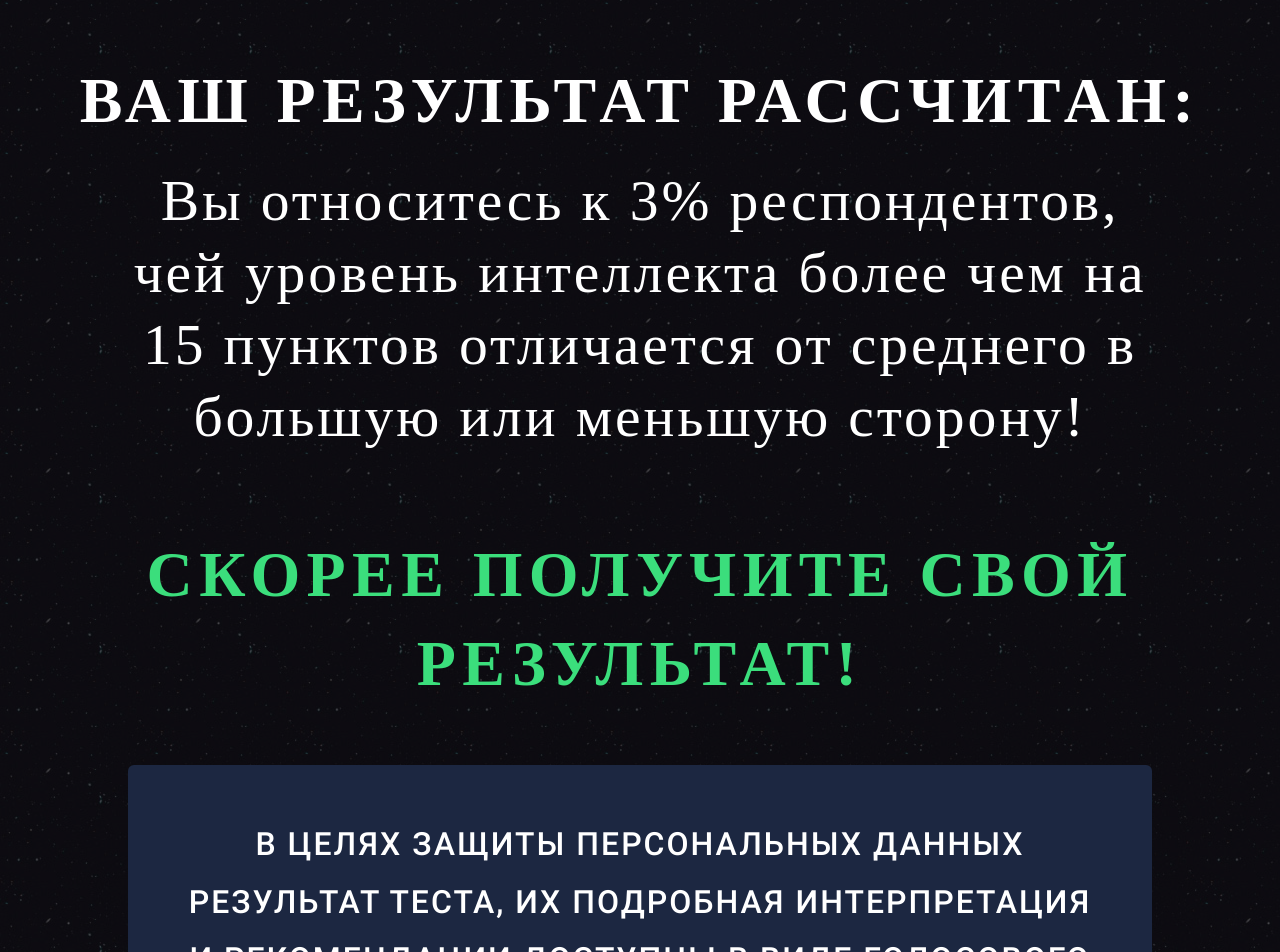
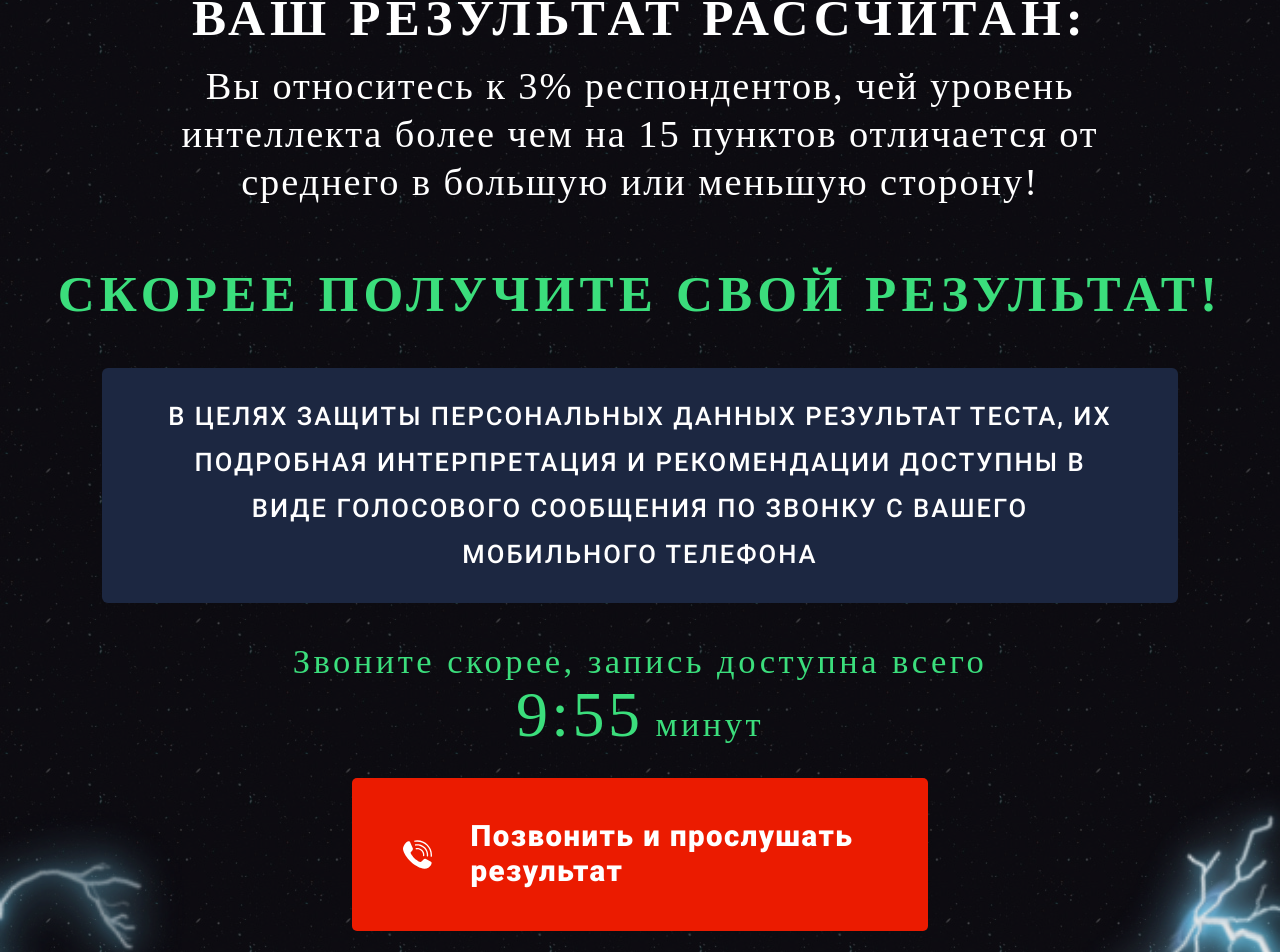
Before and after one commit to krikun1983/test-spa, a Vue app: page /result in a window 1280 px wide. Shown: the part 132-1084 px from the top of the page. Built offline with nearby package versions, Linux system fonts and the light colour scheme; a web font is replaced by a local one.

Commit message:
feat: add 640px all page

```diff
--- a/src/components/HeaderNav.vue
+++ b/src/components/HeaderNav.vue
@@ -161,6 +161,11 @@ export default {
       line-height: 1.2;
       font-weight: 400;
       letter-spacing: $spacing-xl;
+
+      @include media-m {
+        margin-left: 4%;
+        font-size: 5vw;
+      }
     }
   }
 
@@ -170,10 +175,10 @@ export default {
     left: 0;
     bottom: 0;
     z-index: 15;
-    min-width: $media-xss-min;
+    width: 100vw;
     min-height: 569px;
     background-color: $bg-header;
-    transform: translate(-320px);
+    transform: translate(-100vw);
     transition: transform 0.3s ease-in;
 
     &_modal-btn {
@@ -185,16 +190,20 @@ export default {
       cursor: pointer;
 
       @include media-m {
-        top: 22px;
-        right: 22px;
+        top: 8vw;
+        right: 8vw;
       }
     }
 
     &-menu {
       margin: 100px 0 0 23px;
 
+      @include media-m {
+        margin-left: 10vw;
+      }
+
       li {
-        margin-bottom: 27px;
+        margin-bottom: 8vw;
       }
 
       a {
@@ -202,15 +211,14 @@ export default {
         width: 100%;
         font-family: "Roboto";
         font-weight: 300;
-        font-size: 16px;
-        line-height: 22px;
+        font-size: 5vw;
+        line-height: 1.4;
         text-decoration: none;
         text-transform: uppercase;
         color: $white;
 
         @include media-m {
-          font-size: 20px;
-          line-height: 28px;
+          font-size: 4vw;
         }
       }
       a.router-link-active {
--- a/src/components/test-page/TestForm.vue
+++ b/src/components/test-page/TestForm.vue
@@ -130,6 +130,10 @@ export default {
   font-weight: 400;
   letter-spacing: $spacing-m;
 
+  @include media-m {
+    width: 70%;
+  }
+
   &__heading {
     margin-bottom: 10vw;
     width: 86%;
@@ -143,6 +147,11 @@ export default {
     @include media-sm {
       margin-bottom: 7vw;
       font-size: 5.5vw;
+    }
+
+    @include media-m {
+      margin-bottom: 4vw;
+      font-size: 4vw;
     }
   }
 
@@ -161,6 +170,13 @@ export default {
     row-gap: 7vw;
     column-gap: 6.5vw;
     margin: 0 auto;
+
+    @include media-m {
+      grid-template-rows: repeat(3, minmax(15vw, 1fr));
+      grid-template-columns: repeat(3, minmax(15vw, 1fr));
+      row-gap: 4vw;
+      column-gap: 4vw;
+    }
   }
 
   &__list-images {
@@ -190,10 +206,19 @@ export default {
 .question_7 {
 }
 .question_8 {
+  .form__img {
+    @include media-m {
+      width: 50%;
+    }
+  }
 }
 .question_9 {
   .form__list-default {
     margin-bottom: 3vw;
+
+    @include media-m {
+      padding: 1% 0;
+    }
 
     input[type="radio"] + label::before {
       margin-right: 4vw;
@@ -205,11 +230,18 @@ export default {
     @include media-sm {
       margin-bottom: 4vw;
       font-size: 4.5vw;
+
+      @include media-m {
+        font-size: 3vw;
+      }
     }
   }
   .form__img {
     @include media-sm {
       width: 40%;
+    }
+    @include media-m {
+      width: 50%;
     }
   }
 
@@ -219,6 +251,9 @@ export default {
     label {
       @include media-sm {
         min-height: 12vw;
+      }
+      @include media-m {
+        min-height: 8vw;
       }
     }
 
--- a/src/components/test-page/TestFormItemDefault.vue
+++ b/src/components/test-page/TestFormItemDefault.vue
@@ -62,6 +62,11 @@ export default {
       min-height: 14vw;
       font-size: 5.5vw;
     }
+
+    @include media-m {
+      min-height: 8vw;
+      font-size: 3.5vw;
+    }
   }
 
   input[type="radio"] {
@@ -85,6 +90,12 @@ export default {
       width: 5vw;
       height: 5vw;
     }
+
+    @include media-m {
+      margin-right: 6vw;
+      width: 4vw;
+      height: 4vw;
+    }
   }
 
   input[type="radio"]:checked + label::before {
--- a/src/components/test-page/TestFormItemImage.vue
+++ b/src/components/test-page/TestFormItemImage.vue
@@ -42,6 +42,12 @@ export default {
   font-size: 7vw;
   line-height: 1.2;
   background-color: $white;
+
+  @include media-m {
+    width: 8vw;
+    height: 8vw;
+    font-size: 4vw;
+  }
 }
 
 .form__image-active {
--- a/src/components/test-page/TestLoader.vue
+++ b/src/components/test-page/TestLoader.vue
@@ -29,6 +29,10 @@ export default {};
     font-size: 8vw;
     line-height: 1.2;
     text-align: center;
+
+    @include media-m {
+      font-size: 6vw;
+    }
   }
   &__text {
     margin-top: 8vw;
@@ -37,6 +41,10 @@ export default {};
     line-height: 1.2;
     text-align: justify;
     word-wrap: break-word;
+
+    @include media-m {
+      font-size: 3.3vw;
+    }
   }
 }
 </style>
--- a/src/views/NotFoundPage.vue
+++ b/src/views/NotFoundPage.vue
@@ -36,11 +36,19 @@ export default {};
     h2 {
       font-size: 5vw;
       line-height: 1.2;
+
+      @include media-m {
+        font-size: 4vw;
+      }
     }
 
     p {
       font-size: 4vw;
       line-height: 1.2;
+
+      @include media-m {
+        font-size: 3vw;
+      }
 
       span {
         font-weight: bold;
--- a/src/views/TestResultPage.vue
+++ b/src/views/TestResultPage.vue
@@ -134,6 +134,10 @@ export default {
   min-height: calc(100vw * 1.65);
   height: 100%;
 
+  @include media-m {
+    min-height: 100vw;
+  }
+
   &__layer {
     position: relative;
     padding-top: 11vw;
@@ -141,6 +145,10 @@ export default {
     background-color: $bg-layer;
     font-family: "PT Serif", serif;
     color: $white;
+
+    @include media-m {
+      padding-top: 5vw;
+    }
 
     .thunder-left {
       position: absolute;
@@ -175,6 +183,11 @@ export default {
     letter-spacing: $spacing-xl;
     text-align: center;
     text-transform: uppercase;
+
+    @include media-m {
+      margin-bottom: 1.5vw;
+      font-size: 4vw;
+    }
   }
 
   &__text {
@@ -185,6 +198,11 @@ export default {
     font-weight: 400;
     letter-spacing: $spacing-m;
     text-align: center;
+
+    @include media-m {
+      margin-bottom: 4vw;
+      font-size: 3vw;
+    }
   }
 
   &__heading {
@@ -195,6 +213,10 @@ export default {
     text-align: center;
     text-transform: uppercase;
     color: $interactive;
+
+    @include media-m {
+      font-size: 4vw;
+    }
   }
 
   &__box {
@@ -203,6 +225,11 @@ export default {
     padding: 4vw 0;
     border-radius: 6px;
     background-color: $box-text;
+
+    @include media-m {
+      margin: 3vw 8vw;
+      padding: 2vw 0;
+    }
 
     &-description {
       width: 90%;
@@ -214,6 +241,10 @@ export default {
       text-align: center;
       text-transform: uppercase;
       color: $white;
+
+      @include media-m {
+        font-size: 2vw;
+      }
     }
   }
   &__timer {
@@ -226,9 +257,17 @@ export default {
     text-align: center;
     color: $interactive;
 
+    @include media-m {
+      font-size: 2.7vw;
+    }
+
     span {
       font-size: 6.5vw;
       line-height: 1;
+
+      @include media-m {
+        font-size: 5vw;
+      }
     }
   }
   &__btn {
@@ -238,7 +277,7 @@ export default {
     height: 92px;
     font-family: "Roboto", sans-serif;
     font-size: 15px;
-    line-height: 17.58px;
+    line-height: 1.2;
     font-weight: 900;
     letter-spacing: $spacing-m;
     text-align: left;
@@ -248,8 +287,15 @@ export default {
     background-color: #eb1b00;
     cursor: pointer;
 
+    @include media-m {
+      padding-left: 4vw;
+      width: 45vw;
+      height: 12vw;
+      font-size: 2.3vw;
+    }
+
     img {
-      padding-right: 18px;
+      padding-right: 3vw;
     }
   }
   &__btn:disabled {
@@ -268,12 +314,20 @@ export default {
   width: 100%;
   min-height: 16vw;
 
+  @include media-m {
+    font-size: 2.5vw;
+  }
+
   &-own {
     display: grid;
     grid-template-columns: 1fr 30vw;
     row-gap: 1.5vw;
     column-gap: 2vw;
     margin-top: 4vw;
+
+    @include media-m {
+      margin-top: 2.5vw;
+    }
 
     span {
       font-weight: bold;
```
